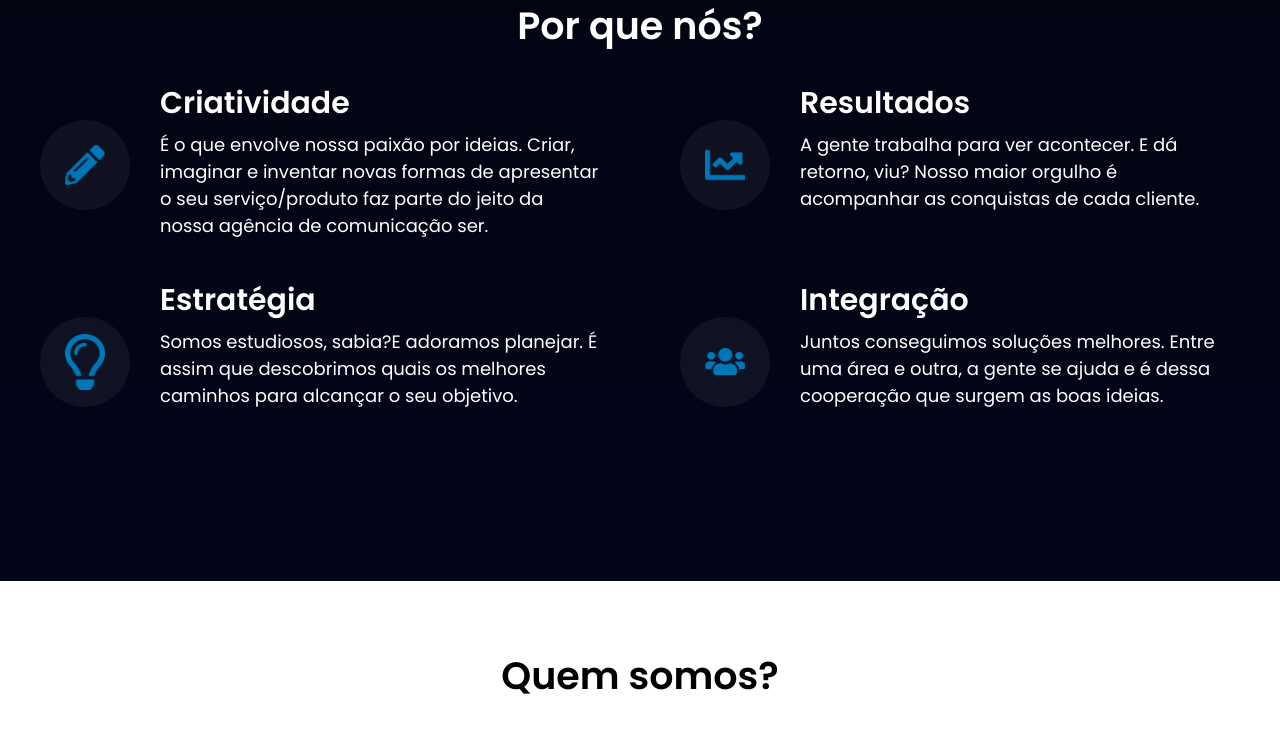
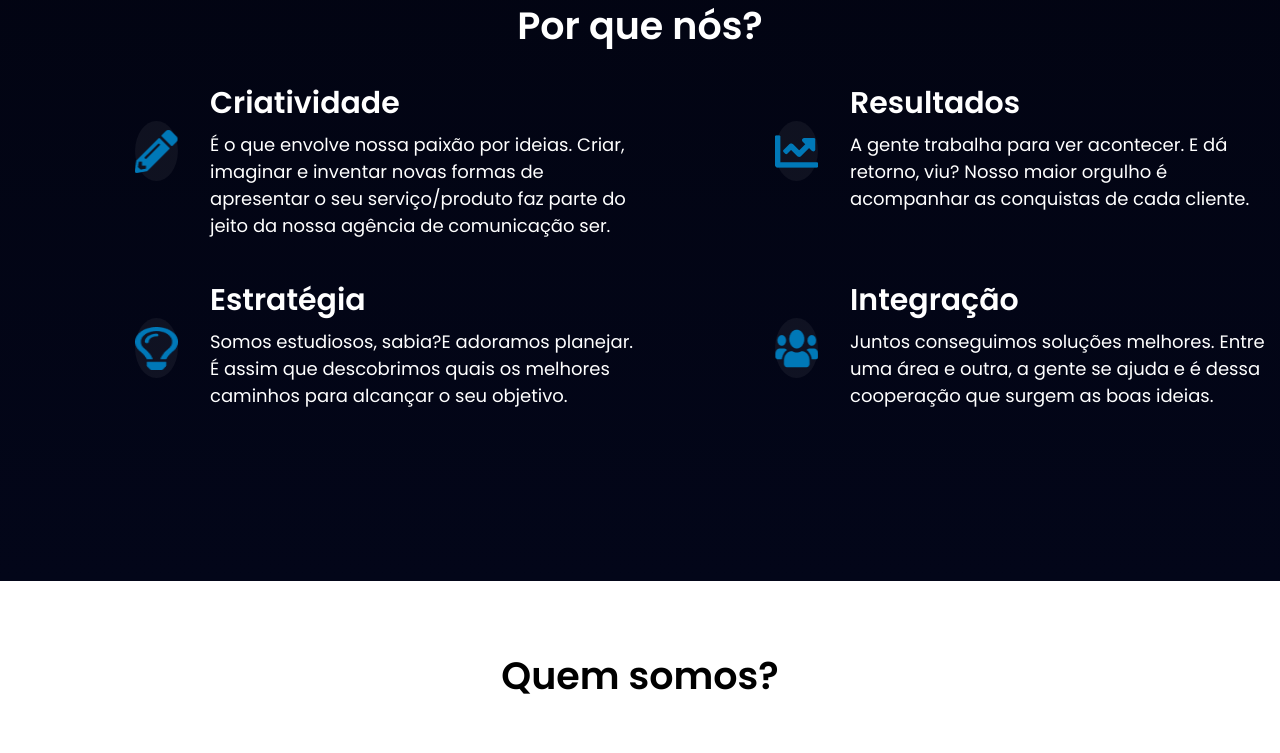
Before and after one commit to chrisporpino/agencia-landing-page, a React (Create React App) app: page / in a window 1280 px wide. Shown: the part 1080-1833 px from the top of the page. Built offline with nearby package versions, Linux system fonts and the light colour scheme.

Commit message:
final com exececao dos icones

```diff
--- a/src/components/AboutUsComponent/index.js
+++ b/src/components/AboutUsComponent/index.js
@@ -11,8 +11,17 @@ const AboutUs = styled.div`
   display: flex;
   flex-direction: column;
   align-items: center;
-  height: 765px;
+  height: 800px;
   width: 100%;
+
+  @media (max-width: 700px)
+  {
+
+width: 375px!important;
+height: 1509px!important;
+margin-bottom: 0px;
+
+}
 `;
 
 const Title = styled.h1`
@@ -22,6 +31,15 @@ const Title = styled.h1`
   line-height: 46px;
   text-align: center;
   padding-top: 72px;
+
+  @media (max-width: 700px)
+  {
+    text-align: center;
+    font-size: 30px;
+    padding: 0;
+    margin-top: 56px;
+
+  }
 `;
 
 const SecondaryButton = styled.button`
@@ -50,10 +68,29 @@ const SecondaryButton = styled.button`
   &:active {
     background: #f0f0ff;
   }
+
+  @media (max-width: 700px)
+  {
+  display: flex;
+  align-items: center;
+  justify-content: space-around;
+width: 160px;
+height: 39px;
+margin: 32px 0px 56px 0px;
+
+}
 `;
 
 const CardsBox = styled.div`
   display: flex;
+
+
+  @media (max-width: 700px)
+  {
+  display: flex!important;
+flex-direction: column!important;
+
+}
 `;
 
 function AboutUsComponent() {
@@ -80,8 +117,7 @@ function AboutUsComponent() {
           photo={victor}
           name="Victor Tarroni"
           skills="Front End Developer aplicando seus conhecimentos de CSS, HTML e
-          JavaScript com muita técnica e visão comercial. Experiência em SEO e
-          negócios."
+          JavaScript com muita técnica e visão comercial."
         />
       </CardsBox>
       <SecondaryButton>QUERO UM SITE</SecondaryButton>
--- a/src/components/CardStaff/index.js
+++ b/src/components/CardStaff/index.js
@@ -11,22 +11,54 @@ const Card = styled.div`
   align-items: center;
   margin: 56px 40px 40px 40px;
   padding: 12px;
+
+
+  @media (max-width: 700px)
+  {
+  display: flex;
+  flex-direction: column;
+  justify-items: center;
+  align-items: center;
+  width: 249px;
+  height: 392px;
+  margin:40px 0px 0px 0px;
+}
+
 `;
 
 const ProfilePicture = styled.div`
   height: 131px;
   width: 131px;
   margin: 12px 0 24px 0;
+
+  @media (max-width: 700px)
+  {
+  width: 121px;
+  height: 120px;
+  border-radius: 50%;
+  margin: 32px 64px 16px 64px;
+
+}
 `;
 
 const ImageProfile = styled.img`
   width: 100%;
   border-radius: 50%;
+
+
 `;
 
 const DescriptionSkills = styled.p`
   text-align: center;
   flex-wrap: wrap;
+
+  @media (max-width: 700px)
+  {
+text-align: center;
+width: 100%;
+height: 175px;
+margin: 10px 12px 10px 12px ;
+}
 `;
 
 const NameStaff = styled.h3`
@@ -36,6 +68,12 @@ const NameStaff = styled.h3`
   line-height: 31.5px;
   margin-bottom: 24px;
   flex-wrap: wrap;
+
+  @media (max-width: 700px)
+  {
+
+margin: 0px ;
+}
 `;
 
 function CardStaff(props) {
--- a/src/components/WhyUsComponent/index.js
+++ b/src/components/WhyUsComponent/index.js
@@ -11,6 +11,13 @@ const WhyUsSection = styled.div`
   height: 650px;
   background: linear-gradient(180deg, #020412 0%, #030619 100%), #020412;
   color: white;
+
+  @media (max-width: 700px) {
+    width: 100%;
+    /* height: 1299px !impyarn startortant; */
+    padding: 56px 30px 56px 30px;
+    height: auto;
+  }
 `;
 
 const Title = styled.h1`
@@ -21,9 +28,23 @@ const Title = styled.h1`
   margin-bottom: 32px;
   text-align: center;
   padding-top: 72px;
+
+  @media (max-width: 700px) {
+    display: flex;
+    align-items: center;
+    justify-content: center;
+    text-align: center;
+    width: 315px;
+    height: 30px;
+    font-size: 30px;
+    line-height: 45px;
+    padding: 0;
+    margin: 0;
+  }
 `;
 
 const DifferentialsBox = styled.div`
+  /* s? */
   display: grid;
   grid-template-columns: repeat(2, auto);
   grid-template-rows: repeat(3, auto);
@@ -31,23 +52,50 @@ const DifferentialsBox = styled.div`
   justify-content: space-around;
   width: 100%;
   height: auto;
+
+  @media (max-width: 700px) {
+    display: flex;
+    flex-direction: column;
+    /*  se eu estabelecer as medidas de baixo, o titulo sobe sobre
+    o icone */
+    align-items: center;
+    justify-content: center;
+    width: 100%;
+    padding: 10px 10px 10px 10px;
+    margin-bottom: 30px;
+  }
 `;
 
 const Differential = styled.div`
   width: 100%;
-  height: auto;
+
   align-items: center;
   display: flex;
   padding-bottom: 30px;
+
+  @media (max-width: 700px) {
+    display: flex;
+    flex-direction: column;
+    align-content: center;
+  }
 `;
 
 const DescriptionDifferential = styled.p`
-  width: 440px;
+  width: 100%;
   height: 66px;
   font-weight: normal;
   font-size: 18px;
   line-height: 27px;
   margin-bottom: 51px;
+
+  @media (max-width: 700px) {
+    width: 100%;
+    height: 81px;
+    font-size: 15px;
+    line-height: 22.5px;
+    text-align: center;
+    margin: 18px 0 56px 0;
+  }
 `;
 
 const Text = styled.h3`
@@ -57,28 +105,53 @@ const Text = styled.h3`
   height: 26px;
   line-height: 45px;
   margin-bottom: 24px;
+
+  @media (max-width: 700px) {
+    width: 100%;
+    font-weight: 600px;
+    font-size: 21px;
+    line-height: 31.5px;
+    text-align: center;
+  }
 `;
 
 const DifferentialLogo = styled.div`
   display: flex;
   align-items: center;
   justify-content: center;
-  width: 90px;
-  height: 90px;
+  width: 60px;
+  height: 60px;
   border-radius: 50%;
   background: rgba(242, 243, 244, 0.05);
-  margin-right: 30px;
+  margin: 40px 32px 67px 135px;
+
+  @media (max-width: 700px) {
+    display: flex;
+    width: 79px;
+    height: 79px;
+    /* margin:  0px; */
+    margin: 56px 0px 32px 0px;
+    justify-content: center;
+  }
 `;
 
 const ImageDifferential = styled.img`
-  width: 40px;
+  width: 43px;
+  height: 43px;
 `;
 
 const DivSuporte = styled.div`
   display: flex;
   flex-direction: column;
+
+  @media (max-width: 700px) {
+    width: 100%;
+    display: flex;
+    flex-direction: column;
+    justify-content: center;
+    align-items: center;
+  }
 `;
-
 
 function WhyUsComponent() {
   return (
```
Lines whose indentation alone changed are shown as unchanged.
